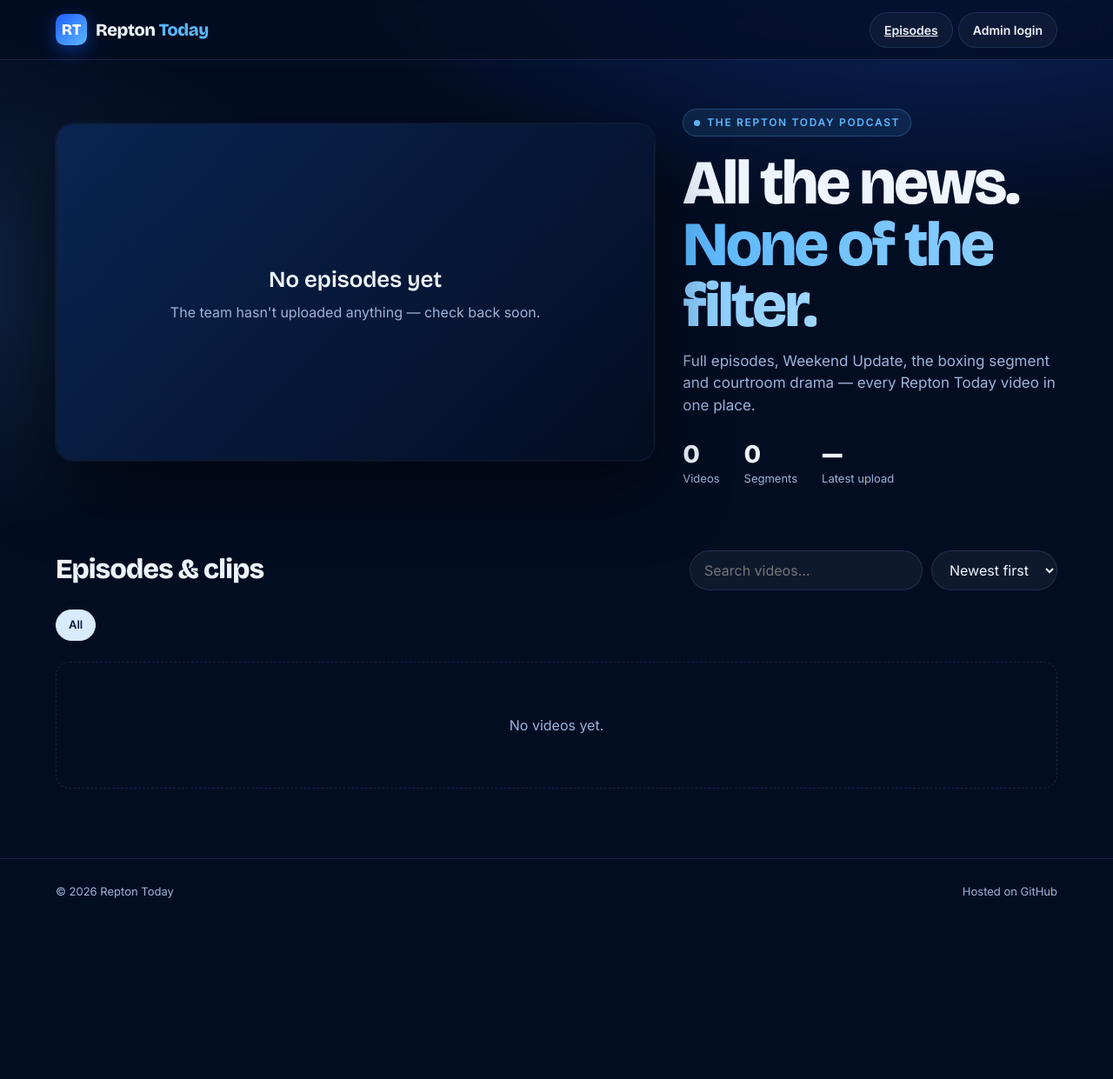
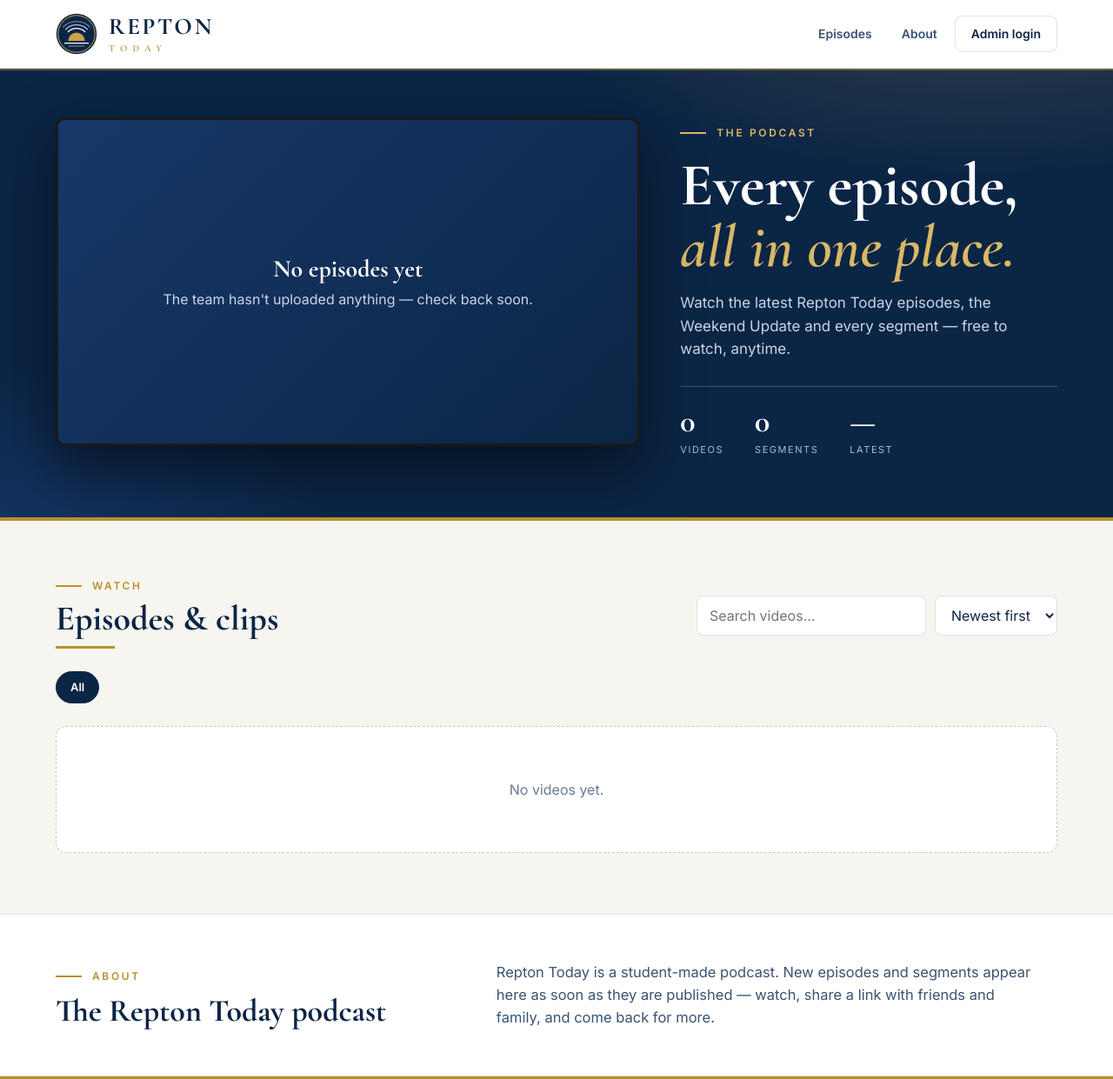
Before and after one commit to judecrui-code/Repton-Today, a plain HTML site: page index.html in a window 1280 px wide. Shown: the top 1241 px of the page at 87% size. Before the commit the page ends 1063 px from the top, so only its background shows below. Drawn offline with nearby package versions, Linux system fonts and the light colour scheme; no server answers.

Commit message:
Redesign: official school-friendly navy and gold look with new Repton Today logo
Co-Authored-By: Claude Sonnet 5.5 <noreply@anthropic.com>
Claude-Session: https://claude.ai/code/session_0175ngQsug7nZcHQHSzbzioY

```diff
--- a/index.html
+++ b/index.html
@@ -7,7 +7,8 @@
 <meta name="description" content="Watch every episode and segment of the Repton Today podcast.">
 <link rel="preconnect" href="https://fonts.googleapis.com">
 <link rel="preconnect" href="https://fonts.gstatic.com" crossorigin>
-<link href="https://fonts.googleapis.com/css2?family=Bricolage+Grotesque:opsz,wght@12..96,600;12..96,800&family=Inter:wght@400;500;600&display=swap" rel="stylesheet">
+<link href="https://fonts.googleapis.com/css2?family=Cormorant+Garamond:ital,wght@0,600;0,700;1,600&family=Inter:wght@400;500;600&display=swap" rel="stylesheet">
+<link rel="icon" type="image/svg+xml" href="logo-mark.svg">
 <style>
   :root{
     --navy-900:#030d22; --navy-800:#061a3a; --navy-700:#0a2552; --navy-600:#10336e;
@@ -15,111 +16,112 @@
     --text:#eef5ff; --muted:#9db4d8; --line:rgba(120,170,255,.16);
     --danger:#ff5a6e; --ok:#3ee0a1;
     --radius:16px;
+    --paper:#F7F5EF; --ink:#0B2545; --ink-2:#3a5472; --gold:#B8902F; --gold-2:#D9B866; --line-l:rgba(11,37,69,.13);
   }
   *{box-sizing:border-box;margin:0;padding:0}
   html{scroll-behavior:smooth}
-  body{
-    font-family:Inter,system-ui,sans-serif;color:var(--text);
-    background:
-      radial-gradient(1200px 600px at 85% -10%, rgba(30,94,255,.35), transparent 60%),
-      radial-gradient(900px 500px at -10% 30%, rgba(90,184,255,.14), transparent 60%),
-      var(--navy-900);
-    min-height:100vh;line-height:1.5;
-  }
+  body{font-family:Inter,system-ui,sans-serif;color:var(--ink);background:var(--paper);min-height:100vh;line-height:1.55}
   a{color:inherit}
   button,input,select,textarea{font:inherit;color:inherit}
   .wrap{max-width:1200px;margin:0 auto;padding:0 24px}
+  .serif{font-family:'Cormorant Garamond',Georgia,serif}
 
-  /* NAV */
-  nav{position:sticky;top:0;z-index:40;backdrop-filter:blur(14px);
-      background:rgba(3,13,34,.72);border-bottom:1px solid var(--line)}
-  nav .wrap{display:flex;align-items:center;gap:20px;height:68px}
-  .logo{display:flex;align-items:center;gap:10px;text-decoration:none}
-  .logo-mark{width:36px;height:36px;border-radius:10px;display:grid;place-items:center;
-      background:linear-gradient(135deg,var(--blue),var(--sky));
-      font-family:'Bricolage Grotesque';font-weight:800;font-size:18px;color:#fff;
-      box-shadow:0 6px 20px rgba(30,94,255,.45)}
-  .logo-text{font-family:'Bricolage Grotesque';font-weight:800;font-size:20px;letter-spacing:-.02em}
-  .logo-text span{color:var(--sky)}
+  /* TOP BAR */
+  nav{position:sticky;top:0;z-index:40;background:rgba(255,255,255,.95);backdrop-filter:blur(10px);
+      border-bottom:1px solid var(--line-l);box-shadow:0 2px 0 rgba(184,144,47,.45)}
+  nav .wrap{display:flex;align-items:center;gap:20px;height:78px}
+  .logo{display:flex;align-items:center;gap:13px;text-decoration:none}
+  .logo img{width:48px;height:48px;display:block}
+  .logo-text{display:flex;flex-direction:column;line-height:1}
+  .logo-text b{font:700 27px/1 'Cormorant Garamond',Georgia,serif;letter-spacing:.09em;color:var(--ink)}
+  .logo-text small{font:600 11px/1 'Cormorant Garamond',Georgia,serif;letter-spacing:.55em;color:var(--gold);margin-top:6px}
   .nav-links{display:flex;gap:6px;margin-left:auto;align-items:center}
-  .btn{border:1px solid var(--line);background:rgba(255,255,255,.04);padding:9px 16px;
-      border-radius:999px;cursor:pointer;font-weight:600;font-size:14px;transition:.18s;white-space:nowrap}
-  .btn:hover{background:rgba(255,255,255,.09);border-color:rgba(120,170,255,.35)}
-  .btn-primary{background:linear-gradient(135deg,var(--blue),var(--blue-2));border-color:transparent;
-      box-shadow:0 6px 22px rgba(30,94,255,.4)}
-  .btn-primary:hover{background:linear-gradient(135deg,var(--blue-2),var(--sky));border-color:transparent}
+  .nav-link{padding:8px 14px;text-decoration:none;font-weight:600;font-size:14px;color:var(--ink-2);border-radius:8px}
+  .nav-link:hover{color:var(--ink);background:rgba(11,37,69,.06)}
+  .btn{border:1px solid var(--line-l);background:#fff;padding:9px 18px;border-radius:8px;cursor:pointer;font-weight:600;font-size:14px;transition:.18s;white-space:nowrap;color:var(--ink)}
+  .btn:hover{border-color:var(--ink);background:rgba(11,37,69,.04)}
+  .btn-primary{background:var(--ink);border-color:var(--ink);color:#fff}
+  .btn-primary:hover{background:#12386a;border-color:#12386a}
   .btn-danger{color:var(--danger);border-color:rgba(255,90,110,.35)}
-  .btn-danger:hover{background:rgba(255,90,110,.12)}
   .btn:disabled{opacity:.5;cursor:not-allowed}
-  .team-pill{display:none;align-items:center;gap:8px;font-size:13px;color:var(--muted)}
-  .team-pill img{width:26px;height:26px;border-radius:50%}
+  .team-pill{display:none;align-items:center;gap:8px;font-size:13px;color:var(--ink-2);font-weight:600;padding:0 6px}
   body.authed .team-pill{display:flex}
   body.authed .only-guest{display:none}
   .only-team{display:none}
   body.authed .only-team{display:inline-flex}
 
   /* HERO */
-  .hero{padding:56px 0 30px}
-  .hero-grid{display:grid;grid-template-columns:1.6fr 1fr;gap:32px;align-items:center}
-  .eyebrow{display:inline-flex;align-items:center;gap:8px;font-size:12px;font-weight:600;letter-spacing:.14em;
-      text-transform:uppercase;color:var(--sky);background:rgba(90,184,255,.1);
-      border:1px solid rgba(90,184,255,.25);padding:6px 12px;border-radius:999px}
-  .live-dot{width:7px;height:7px;border-radius:50%;background:var(--sky);box-shadow:0 0 0 0 rgba(90,184,255,.7);animation:pulse 1.8s infinite}
-  @keyframes pulse{70%{box-shadow:0 0 0 10px rgba(90,184,255,0)}100%{box-shadow:0 0 0 0 rgba(90,184,255,0)}}
-  h1{font-family:'Bricolage Grotesque';font-weight:800;font-size:clamp(40px,6vw,72px);
-      line-height:.98;letter-spacing:-.035em;margin:18px 0 16px}
-  h1 em{font-style:normal;background:linear-gradient(90deg,var(--sky),#9fd6ff);-webkit-background-clip:text;background-clip:text;color:transparent}
-  .hero p.lead{color:var(--muted);font-size:17px;max-width:46ch}
-  .player-shell{border-radius:20px;overflow:hidden;background:#000;border:1px solid var(--line);
-      box-shadow:0 30px 80px rgba(0,0,0,.55),0 0 0 1px rgba(30,94,255,.15);aspect-ratio:16/9;position:relative}
+  .hero{background:var(--ink);color:#fff;position:relative;overflow:hidden;padding:56px 0 66px;border-bottom:4px solid var(--gold)}
+  .hero::before{content:"";position:absolute;inset:0;background:
+      radial-gradient(900px 420px at 88% -25%,rgba(217,184,102,.22),transparent 60%),
+      radial-gradient(800px 420px at -5% 115%,rgba(63,123,255,.22),transparent 60%)}
+  .hero-grid{position:relative;display:grid;grid-template-columns:1.55fr 1fr;gap:46px;align-items:center}
+  .eyebrow{display:inline-flex;align-items:center;gap:12px;font-size:12px;font-weight:600;letter-spacing:.22em;text-transform:uppercase;color:var(--gold-2)}
+  .eyebrow::before{content:"";width:30px;height:2px;background:var(--gold-2)}
+  .eyebrow.dark{color:var(--gold)} .eyebrow.dark::before{background:var(--gold)}
+  h1{font:700 clamp(42px,5.4vw,70px)/1.02 'Cormorant Garamond',Georgia,serif;margin:16px 0 16px}
+  h1 em{font-style:italic;font-weight:600;color:var(--gold-2)}
+  .hero p.lead{color:#c9d6e8;font-size:17px;max-width:44ch}
+  .player-shell{border-radius:10px;overflow:hidden;background:#000;aspect-ratio:16/9;position:relative;
+      border:3px solid rgba(255,255,255,.1);box-shadow:0 26px 64px rgba(0,0,0,.5)}
   .player-shell video{width:100%;height:100%;display:block;background:#000}
-  .feature-meta{margin-top:14px}
-  .feature-meta h2{font-family:'Bricolage Grotesque';font-size:22px;letter-spacing:-.02em}
-  .feature-meta .sub{color:var(--muted);font-size:14px}
-  .hero-side .stats{display:flex;gap:28px;margin-top:28px}
-  .stat b{display:block;font-family:'Bricolage Grotesque';font-size:30px;line-height:1}
-  .stat span{color:var(--muted);font-size:13px}
+  .feature-meta{margin-top:16px}
+  .feature-meta h2{font:700 28px/1.15 'Cormorant Garamond',Georgia,serif;color:#fff}
+  .feature-meta .sub{color:var(--gold-2);font-size:12px;font-weight:600;letter-spacing:.12em;text-transform:uppercase;margin-bottom:4px}
+  .stats{display:flex;gap:36px;margin-top:30px;padding-top:22px;border-top:1px solid rgba(255,255,255,.2)}
+  .stat b{display:block;font:700 36px/1 'Cormorant Garamond',Georgia,serif;color:#fff}
+  .stat span{color:#a9bcd6;font-size:11px;text-transform:uppercase;letter-spacing:.14em}
   .empty-player{position:absolute;inset:0;display:grid;place-items:center;text-align:center;padding:24px;
-      background:linear-gradient(135deg,var(--navy-700),var(--navy-900));color:var(--muted)}
-  .empty-player .big{font-family:'Bricolage Grotesque';font-size:26px;color:var(--text);margin-bottom:6px}
+      background:linear-gradient(135deg,#17386a,var(--ink));color:#c9d6e8}
+  .empty-player .big{font:700 28px 'Cormorant Garamond',Georgia,serif;color:#fff;margin-bottom:6px}
 
   /* LIBRARY */
-  .library{padding:40px 0 80px}
-  .lib-head{display:flex;flex-wrap:wrap;gap:16px;align-items:end;justify-content:space-between;margin-bottom:22px}
-  .lib-head h3{font-family:'Bricolage Grotesque';font-size:32px;letter-spacing:-.025em}
+  .library{padding:58px 0 70px}
+  .lib-head{display:flex;flex-wrap:wrap;gap:16px;align-items:end;justify-content:space-between}
+  .lib-head h3{font:700 40px/1 'Cormorant Garamond',Georgia,serif;color:var(--ink)}
+  .rule{height:3px;width:68px;background:var(--gold);margin:12px 0 26px}
   .controls{display:flex;gap:10px;flex-wrap:wrap}
-  .search{background:rgba(255,255,255,.05);border:1px solid var(--line);border-radius:999px;
-      padding:10px 16px;min-width:240px;outline:none}
-  .search:focus{border-color:var(--blue-2)}
-  .chips{display:flex;gap:8px;flex-wrap:wrap;margin-bottom:24px}
-  .chip{padding:7px 14px;border-radius:999px;border:1px solid var(--line);background:transparent;cursor:pointer;
-      font-size:13px;font-weight:600;color:var(--muted);transition:.15s}
-  .chip:hover{color:var(--text)}
-  .chip.active{background:var(--ice);color:var(--navy-800);border-color:var(--ice)}
-  .grid{display:grid;grid-template-columns:repeat(auto-fill,minmax(270px,1fr));gap:22px}
-  .card{background:linear-gradient(180deg,rgba(16,51,110,.55),rgba(6,26,58,.55));border:1px solid var(--line);
-      border-radius:var(--radius);overflow:hidden;cursor:pointer;transition:transform .2s,border-color .2s,box-shadow .2s;position:relative}
-  .card:hover{transform:translateY(-4px);border-color:rgba(90,184,255,.45);box-shadow:0 18px 40px rgba(0,0,0,.4)}
-  .thumb{aspect-ratio:16/9;background:linear-gradient(135deg,var(--navy-600),var(--navy-800));position:relative;overflow:hidden}
+  .search{background:#fff;border:1px solid var(--line-l);border-radius:8px;padding:10px 14px;min-width:240px;outline:none;color:var(--ink)}
+  .search:focus{border-color:var(--ink);box-shadow:0 0 0 3px rgba(11,37,69,.1)}
+  .chips{display:flex;gap:8px;flex-wrap:wrap;margin-bottom:26px}
+  .chip{padding:7px 16px;border-radius:999px;border:1px solid var(--line-l);background:#fff;cursor:pointer;font-size:13px;font-weight:600;color:var(--ink-2);transition:.15s}
+  .chip:hover{border-color:var(--ink);color:var(--ink)}
+  .chip.active{background:var(--ink);color:#fff;border-color:var(--ink)}
+  .grid{display:grid;grid-template-columns:repeat(auto-fill,minmax(270px,1fr));gap:24px}
+  .card{background:#fff;border:1px solid var(--line-l);border-radius:12px;overflow:hidden;cursor:pointer;position:relative;
+      box-shadow:0 1px 3px rgba(11,37,69,.08);transition:transform .2s,box-shadow .2s,border-color .2s}
+  .card:hover{transform:translateY(-4px);border-color:rgba(184,144,47,.65);box-shadow:0 18px 38px rgba(11,37,69,.18)}
+  .thumb{aspect-ratio:16/9;background:linear-gradient(135deg,#17386a,var(--ink));position:relative;overflow:hidden}
   .thumb video,.thumb img{width:100%;height:100%;object-fit:cover;display:block}
-  .thumb .play{position:absolute;inset:0;display:grid;place-items:center;opacity:0;transition:.2s;background:rgba(3,13,34,.35)}
+  .thumb .play{position:absolute;inset:0;display:grid;place-items:center;opacity:0;transition:.2s;background:rgba(11,37,69,.38)}
   .card:hover .thumb .play{opacity:1}
-  .play-btn{width:56px;height:56px;border-radius:50%;background:rgba(255,255,255,.95);display:grid;place-items:center;box-shadow:0 8px 24px rgba(0,0,0,.4)}
-  .play-btn::after{content:"";border-left:16px solid var(--blue);border-top:10px solid transparent;border-bottom:10px solid transparent;margin-left:4px}
-  .tag{position:absolute;top:10px;left:10px;font-size:11px;font-weight:700;letter-spacing:.06em;text-transform:uppercase;
-      padding:4px 9px;border-radius:6px;background:rgba(3,13,34,.8);border:1px solid rgba(90,184,255,.35);color:var(--sky)}
-  .card-body{padding:14px 16px 16px}
-  .card-body h4{font-size:16px;font-weight:600;line-height:1.3;margin-bottom:4px;display:-webkit-box;-webkit-line-clamp:2;-webkit-box-orient:vertical;overflow:hidden}
-  .card-body .date{font-size:13px;color:var(--muted)}
+  .play-btn{width:56px;height:56px;border-radius:50%;background:#fff;display:grid;place-items:center;box-shadow:0 8px 24px rgba(0,0,0,.35)}
+  .play-btn::after{content:"";border-left:16px solid var(--ink);border-top:10px solid transparent;border-bottom:10px solid transparent;margin-left:4px}
+  .tag{position:absolute;top:10px;left:10px;font-size:10.5px;font-weight:700;letter-spacing:.1em;text-transform:uppercase;
+      padding:5px 10px;border-radius:4px;background:var(--ink);color:var(--gold-2);border-left:3px solid var(--gold)}
+  .card-body{padding:15px 17px 18px}
+  .card-body h4{font:700 20px/1.2 'Cormorant Garamond',Georgia,serif;color:var(--ink);margin-bottom:5px;display:-webkit-box;-webkit-line-clamp:2;-webkit-box-orient:vertical;overflow:hidden}
+  .card-body .date{font-size:13px;color:#667c97}
   .card .del{position:absolute;top:10px;right:10px;z-index:3;display:none;width:30px;height:30px;border-radius:8px;
-      border:1px solid rgba(255,90,110,.4);background:rgba(3,13,34,.85);color:var(--danger);cursor:pointer;font-size:16px;line-height:1}
+      border:1px solid rgba(255,90,110,.5);background:rgba(255,255,255,.95);color:#d63a4f;cursor:pointer;font-size:16px;line-height:1}
   body.authed .card .del{display:block}
-  .empty{text-align:center;padding:60px 20px;color:var(--muted);border:1px dashed var(--line);border-radius:var(--radius)}
+  .empty{text-align:center;padding:60px 20px;color:#667c97;border:1px dashed rgba(11,37,69,.25);border-radius:12px;background:#fff}
+
+  /* ABOUT */
+  .about{background:#fff;border-top:1px solid var(--line-l);border-bottom:1px solid var(--line-l);padding:54px 0}
+  .about-grid{display:grid;grid-template-columns:1fr 1.4fr;gap:46px;align-items:start}
+  .about h3{font:700 36px/1.1 'Cormorant Garamond',Georgia,serif;margin-top:10px}
+  .about p{color:var(--ink-2);font-size:16.5px;max-width:60ch}
 
   /* MODALS */
   .overlay{position:fixed;inset:0;z-index:60;background:rgba(2,8,22,.78);backdrop-filter:blur(6px);
       display:none;align-items:center;justify-content:center;padding:20px}
   .overlay.open{display:flex}
+  .modal,.modal .field{color:var(--text)}
+  .modal .btn{background:rgba(255,255,255,.06);border-color:var(--line);color:var(--text)}
+  .modal .btn:hover{background:rgba(255,255,255,.12);border-color:rgba(120,170,255,.35)}
+  .modal .btn-primary{background:linear-gradient(135deg,var(--blue),var(--blue-2));border-color:transparent;color:#fff}
+  .modal .btn-danger{color:var(--danger)}
   .modal{width:100%;max-width:520px;background:linear-gradient(180deg,var(--navy-700),var(--navy-800));
       border:1px solid var(--line);border-radius:20px;padding:28px;box-shadow:0 40px 100px rgba(0,0,0,.6);max-height:92vh;overflow:auto}
   .modal.wide{max-width:980px;padding:0;overflow:hidden}
@@ -157,36 +159,41 @@
   .ytp-click{position:absolute;inset:0;cursor:pointer}
   .ytp-bigplay{position:absolute;inset:0;display:grid;place-items:center;pointer-events:none;transition:opacity .2s}
   .ytp.playing .ytp-bigplay{opacity:0}
-  .ytp-bigplay div{width:72px;height:72px;border-radius:50%;background:linear-gradient(135deg,var(--blue),var(--blue-2));display:grid;place-items:center;box-shadow:0 10px 34px rgba(30,94,255,.55)}
+  .ytp-bigplay div{width:72px;height:72px;border-radius:50%;background:var(--ink);border:2px solid var(--gold-2);display:grid;place-items:center;box-shadow:0 10px 34px rgba(0,0,0,.5)}
   .ytp-bigplay svg{width:30px;height:30px;fill:#fff;margin-left:3px}
   .ytp.loading .ytp-bigplay svg{display:none}
   .ytp.loading .ytp-bigplay div::after{content:"";width:30px;height:30px;border:3px solid rgba(255,255,255,.35);border-top-color:#fff;border-radius:50%;animation:ytspin .8s linear infinite}
   @keyframes ytspin{to{transform:rotate(360deg)}}
   .ytp-bar{position:absolute;left:0;right:0;bottom:0;display:flex;align-items:center;gap:10px;padding:26px 14px 10px;
-      background:linear-gradient(0deg,rgba(3,13,34,.92),rgba(3,13,34,0));transition:opacity .25s;z-index:2}
+      background:linear-gradient(0deg,rgba(11,37,69,.95),rgba(11,37,69,0));transition:opacity .25s;z-index:2}
   .ytp.playing:not(.active) .ytp-bar{opacity:0}
   .ytp-btn{background:none;border:0;cursor:pointer;width:32px;height:32px;display:grid;place-items:center;border-radius:8px;flex-shrink:0}
   .ytp-btn:hover{background:rgba(255,255,255,.12)}
   .ytp-btn svg{width:20px;height:20px;fill:#fff}
   .ytp-t{font-size:12px;color:var(--ice);font-variant-numeric:tabular-nums;white-space:nowrap}
   .ytp-seek{flex:1;-webkit-appearance:none;appearance:none;height:5px;border-radius:99px;background:rgba(255,255,255,.22);outline:none;cursor:pointer;
-      background-image:linear-gradient(90deg,var(--sky),var(--blue-2));background-repeat:no-repeat;background-size:0% 100%}
-  .ytp-seek::-webkit-slider-thumb{-webkit-appearance:none;width:14px;height:14px;border-radius:50%;background:#fff;box-shadow:0 0 0 3px rgba(63,123,255,.5)}
+      background-image:linear-gradient(90deg,var(--gold-2),var(--gold));background-repeat:no-repeat;background-size:0% 100%}
+  .ytp-seek::-webkit-slider-thumb{-webkit-appearance:none;width:14px;height:14px;border-radius:50%;background:#fff;box-shadow:0 0 0 3px rgba(217,184,102,.55)}
   .ytp-seek::-moz-range-thumb{width:14px;height:14px;border:0;border-radius:50%;background:#fff}
   .ytp:fullscreen{width:100vw;height:100vh;aspect-ratio:auto;border-radius:0}
-  footer{border-top:1px solid var(--line);padding:28px 0;color:var(--muted);font-size:13px}
-  footer .wrap{display:flex;justify-content:space-between;flex-wrap:wrap;gap:12px}
+  footer{background:var(--ink);color:#b9c8dd;padding:34px 0;font-size:13px;border-top:4px solid var(--gold)}
+  footer .wrap{display:flex;justify-content:space-between;align-items:center;flex-wrap:wrap;gap:16px}
+  .foot-brand{display:flex;align-items:center;gap:12px;color:#fff}
+  .foot-brand img{width:42px;height:42px}
+  .foot-brand b{font:700 21px/1 'Cormorant Garamond',Georgia,serif;letter-spacing:.09em}
   .toast{position:fixed;bottom:24px;left:50%;transform:translateX(-50%) translateY(120px);z-index:80;
-      background:var(--ice);color:var(--navy-800);font-weight:600;padding:12px 20px;border-radius:999px;transition:.3s;box-shadow:0 12px 30px rgba(0,0,0,.4);opacity:0;pointer-events:none}
+      background:var(--ink);color:#fff;font-weight:600;padding:12px 22px;border-radius:999px;transition:.3s;border:1px solid var(--gold);
+      box-shadow:0 12px 30px rgba(0,0,0,.35);opacity:0;pointer-events:none}
   .toast.show{transform:translateX(-50%) translateY(0);opacity:1}
 
   @media (max-width:860px){
-    .hero-grid{grid-template-columns:1fr}
-    .hero{padding-top:32px}
+    .hero-grid,.about-grid{grid-template-columns:1fr}
+    .hero{padding:32px 0 46px}
     .row{grid-template-columns:1fr}
     .search{min-width:0;flex:1}
     .controls{width:100%}
-    .team-pill span{display:none}
+    .team-pill span,.nav-link{display:none}
+    nav .wrap{height:68px} .logo img{width:40px;height:40px} .logo-text b{font-size:22px}
   }
 </style>
 <script src="https://cdn.jsdelivr.net/npm/@supabase/supabase-js@2"></script>
@@ -195,13 +202,14 @@
 
 <nav>
   <div class="wrap">
-    <a class="logo" href="#">
-      <div class="logo-mark">RT</div>
-      <div class="logo-text">Repton <span>Today</span></div>
+    <a class="logo" href="#top" aria-label="Repton Today home">
+      <img src="logo-mark.svg" alt="">
+      <div class="logo-text"><b>REPTON</b><small>TODAY</small></div>
     </a>
     <div class="nav-links">
-      <a class="btn" href="#library">Episodes</a>
-      <div class="team-pill" id="teamPill"><img id="teamAvatar" alt=""><span id="teamName"></span></div>
+      <a class="nav-link" href="#library">Episodes</a>
+      <a class="nav-link" href="#about">About</a>
+      <div class="team-pill" id="teamPill"><img id="teamAvatar" alt="" style="display:none"><span id="teamName"></span></div>
       <button class="btn btn-primary only-team" id="openUpload">+ Upload</button>
       <button class="btn only-team" id="logoutBtn">Log out</button>
       <button class="btn only-guest" id="openLogin">Admin login</button>
@@ -209,7 +217,7 @@
   </div>
 </nav>
 
-<header class="hero">
+<header class="hero" id="top">
   <div class="wrap hero-grid">
     <div>
       <div class="player-shell" id="featureShell">
@@ -220,13 +228,13 @@
       <div class="feature-meta" id="featureMeta"></div>
     </div>
     <div class="hero-side">
-      <span class="eyebrow"><span class="live-dot"></span>The Repton Today Podcast</span>
-      <h1>All the news.<br><em>None of the filter.</em></h1>
-      <p class="lead">Full episodes, Weekend Update, the boxing segment and courtroom drama — every Repton Today video in one place.</p>
+      <span class="eyebrow">The Podcast</span>
+      <h1>Every episode, <em>all in one place.</em></h1>
+      <p class="lead">Watch the latest Repton Today episodes, the Weekend Update and every segment — free to watch, anytime.</p>
       <div class="stats">
         <div class="stat"><b id="statCount">0</b><span>Videos</span></div>
         <div class="stat"><b id="statSegs">0</b><span>Segments</span></div>
-        <div class="stat"><b id="statLatest">—</b><span>Latest upload</span></div>
+        <div class="stat"><b id="statLatest">—</b><span>Latest</span></div>
       </div>
     </div>
   </div>
@@ -235,25 +243,36 @@
 <main class="library" id="library">
   <div class="wrap">
     <div class="lib-head">
-      <h3>Episodes &amp; clips</h3>
+      <div>
+        <span class="eyebrow dark">Watch</span>
+        <h3 style="margin-top:8px">Episodes &amp; clips</h3>
+      </div>
       <div class="controls">
-        <input class="search" id="search" placeholder="Search videos…" type="search">
-        <select class="search" id="sort" style="min-width:0">
+        <input class="search" id="search" placeholder="Search videos…" type="search" aria-label="Search videos">
+        <select class="search" id="sort" style="min-width:0" aria-label="Sort videos">
           <option value="new">Newest first</option>
           <option value="old">Oldest first</option>
           <option value="az">A–Z</option>
         </select>
       </div>
     </div>
+    <div class="rule"></div>
     <div class="chips" id="chips"></div>
     <div class="grid" id="grid"></div>
   </div>
 </main>
 
+<section class="about" id="about">
+  <div class="wrap about-grid">
+    <div><span class="eyebrow dark">About</span><h3>The Repton Today podcast</h3></div>
+    <p>Repton Today is a student-made podcast. New episodes and segments appear here as soon as they are published — watch, share a link with friends and family, and come back for more.</p>
+  </div>
+</section>
+
 <footer>
   <div class="wrap">
-    <div>© <span id="year"></span> Repton Today</div>
-    <div>Hosted on GitHub</div>
+    <div class="foot-brand"><img src="logo-mark.svg" alt=""><b>REPTON TODAY</b></div>
+    <div>© <span id="year"></span> Repton Today · A student-made podcast</div>
   </div>
 </footer>
 
```
Also changed, not shown: logo-horizontal.png (added), logo-mark.svg (added), logo-stacked.png (added), logo-white.png (added).
